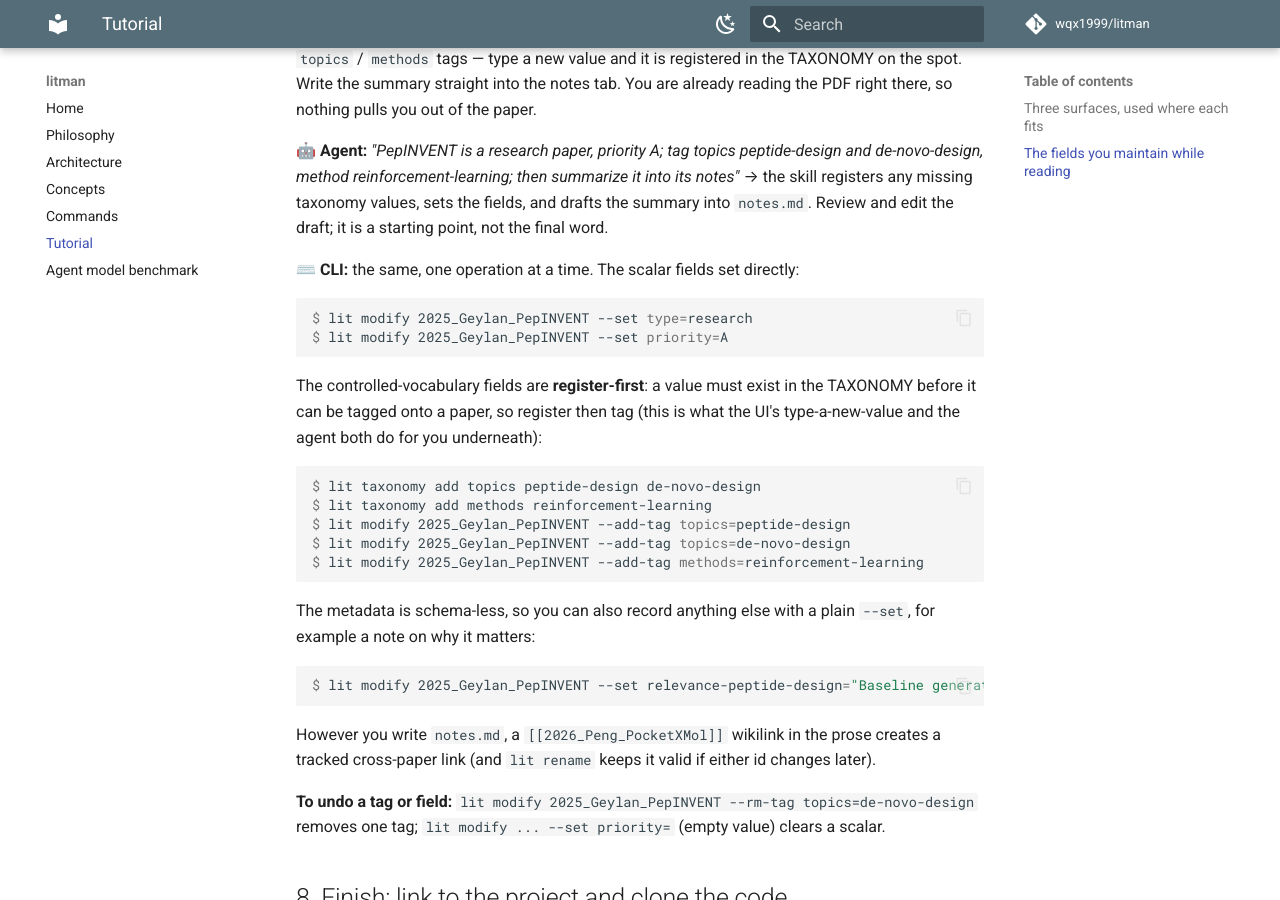
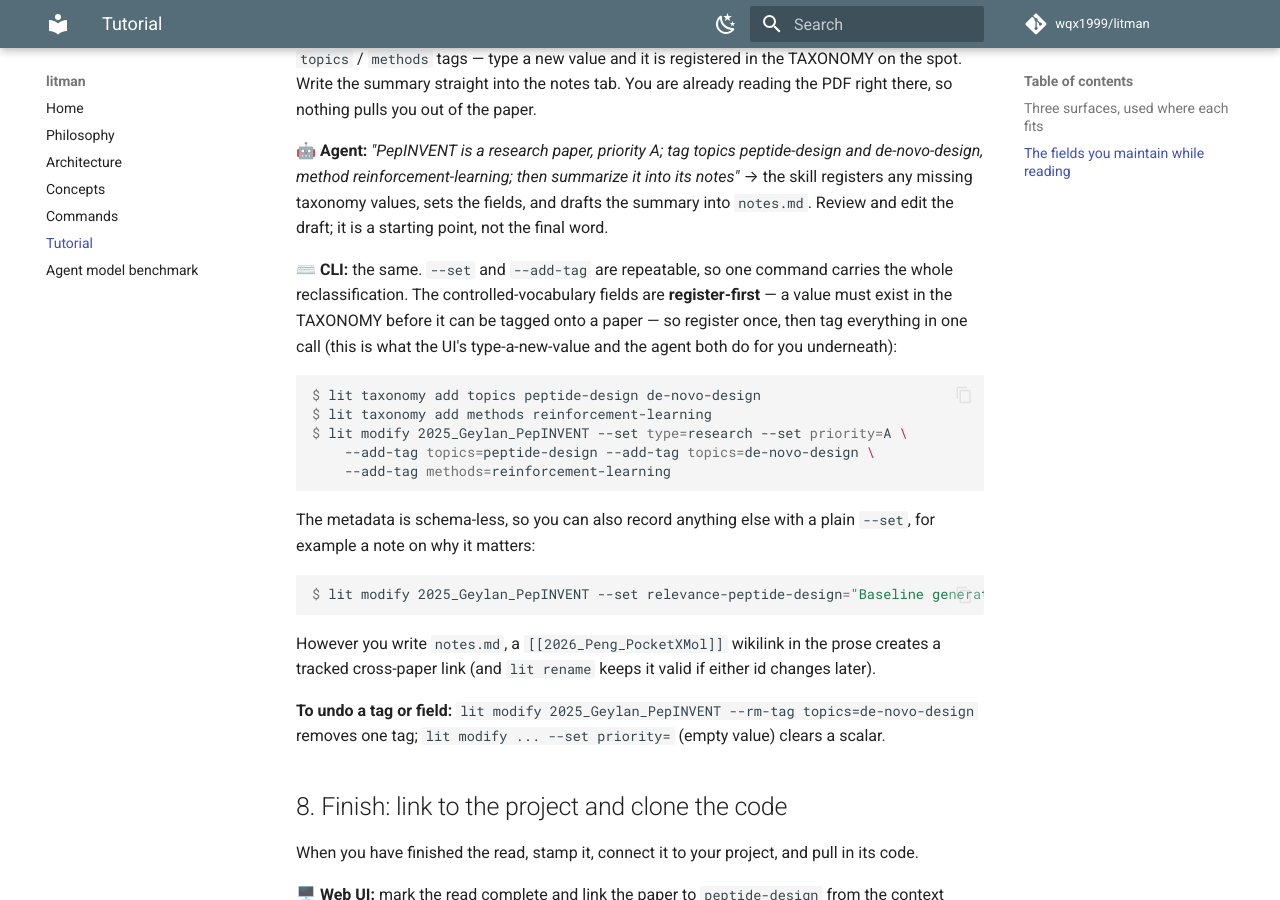
Before and after one commit to wqx1999/litman, an MkDocs documentation site: the page built from docs/5-tutorial.md, in a window 1280 px wide and 900 px high, scrolled down 6321 px. Built offline with MkDocs 1.6.1 and Material for MkDocs 9.7.7, drawn with Linux system fonts in a browser that asks for light colours; comment, search, counter and statistics services are not loaded; some of the changed text lies outside the part shown.

Commit message:
docs: the audit batch in the changelog; tutorial teaches the one-call form
- CHANGELOG: twelve Fixed bullets for the audit round, user-language.
- Tutorial: the classify step showed five separate `lit modify`
  invocations; --set/--add-tag are repeatable, so teach the single
  combined call (five whole-vault rebuilds' worth of waiting, gone).
  Tested-with line bumped to the release this ships in.
- Readme caveats: crash recovery is one line — run `lit health-check`
  after an unclean shutdown (it finishes or rolls back the cut-short
  write). Replaces the per-command Windows warning removed in the core
  batch.

Co-Authored-By: Claude Fable 5 <noreply@anthropic.com>
Claude-Session: https://claude.ai/code/session_01BrXsCKmtQdvD52zmWaKKBw

````diff
--- a/docs/5-tutorial.md
+++ b/docs/5-tutorial.md
@@ -289,23 +289,18 @@ it into its notes"* → the skill registers any missing taxonomy values, sets th
 fields, and drafts the summary into `notes.md`. Review and edit the draft; it is a
 starting point, not the final word.
 
-⌨️ **CLI:** the same, one operation at a time. The scalar fields set directly:
-
-```console
-$ lit modify 2025_Geylan_PepINVENT --set type=research
-$ lit modify 2025_Geylan_PepINVENT --set priority=A
-```
-
-The controlled-vocabulary fields are **register-first**: a value must exist in the
-TAXONOMY before it can be tagged onto a paper, so register then tag (this is what
+⌨️ **CLI:** the same. `--set` and `--add-tag` are repeatable, so one command
+carries the whole reclassification. The controlled-vocabulary fields are
+**register-first** — a value must exist in the TAXONOMY before it can be tagged
+onto a paper — so register once, then tag everything in one call (this is what
 the UI's type-a-new-value and the agent both do for you underneath):
 
 ```console
 $ lit taxonomy add topics peptide-design de-novo-design
 $ lit taxonomy add methods reinforcement-learning
-$ lit modify 2025_Geylan_PepINVENT --add-tag topics=peptide-design
-$ lit modify 2025_Geylan_PepINVENT --add-tag topics=de-novo-design
-$ lit modify 2025_Geylan_PepINVENT --add-tag methods=reinforcement-learning
+$ lit modify 2025_Geylan_PepINVENT --set type=research --set priority=A \
+    --add-tag topics=peptide-design --add-tag topics=de-novo-design \
+    --add-tag methods=reinforcement-learning
 ```
 
 The metadata is schema-less, so you can also record anything else with a plain
````
Also changed, not shown: other parts of docs/5-tutorial.md (+1 -1 lines), CHANGELOG.md (+42 -0 lines), docs/0-readme.md (+2 -0 lines).
